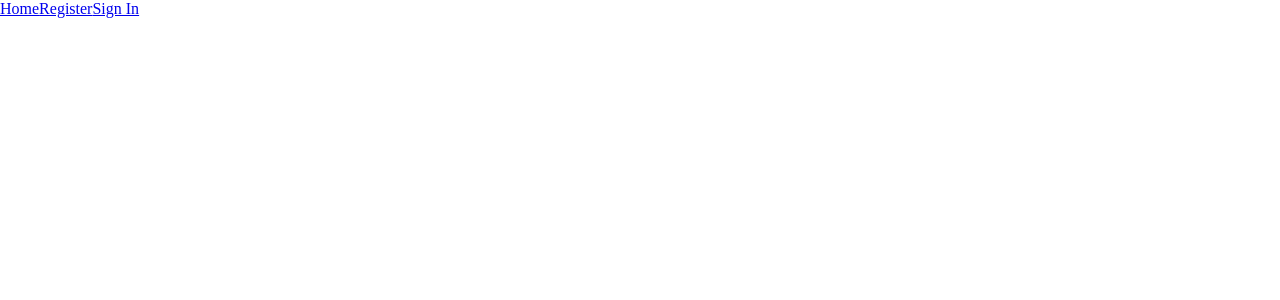
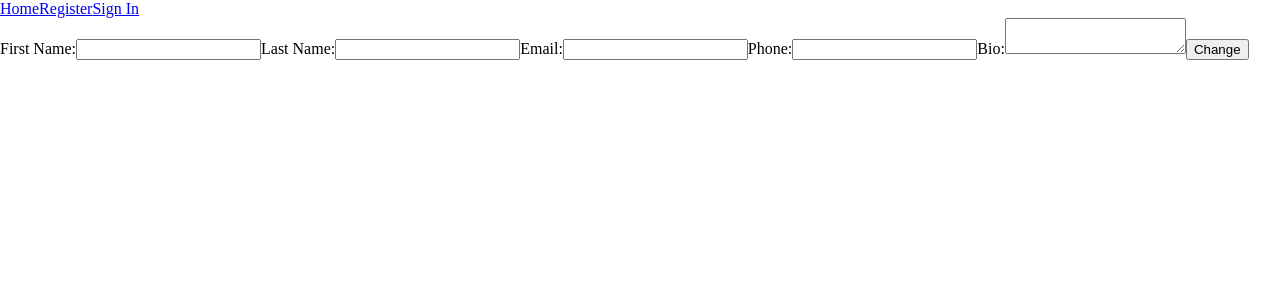
Before and after one commit to HawraAlaam/QuickSpot_frontend, a React (Vite) app: page /profile/edit/1 in a window 1280 px wide. Before the commit this address had no page. Shown: the top 300 px of the page. Built offline with nearby package versions, Linux system fonts and the light colour scheme; no server answers; the HTML template or start-up script is replaced by a standard one.

Commit message:
complete booking listing, delete

```diff
--- a/src/App.jsx
+++ b/src/App.jsx
@@ -15,6 +15,8 @@ import JobForm from "./pages/JobForm"
 import PlaceList from "./pages/PlaceListing"
 
 import "./App.css"
+import EditProfile from "./pages/EditProfile"
+import EditPassword from "./pages/EditPassword"
 import PlaceForm from "./pages/PlaceForm"
 import BookingListing from "./pages/BookingListing"
 import BookingConfirm from "./components/BookingConfirm"
@@ -47,7 +49,15 @@ const App = () => {
           <Route path="/" element={<Welcome />} />
           <Route path="/register" element={<Register />} />
           <Route path="/signin" element={<SignIn setUser={setUser} />} />
-          <Route path="/profile" element={<Profile user={user} />} />
+          <Route
+            path="/profile/:id"
+            element={<Profile user={user} setUser={setUser} />}
+          />
+          <Route
+            path="/profile/edit/:id"
+            element={<EditProfile user={user} setUser={setUser} />}
+          />
+          <Route path="/auth/update/:id" element={<EditPassword />} />
           <Route path="/home" element={<Home />} />
           <Route path="/jobList" element={<JobList />} />
           <Route path="/jobForm" element={<JobForm user={user} />} />
--- a/src/components/BookingConfirm.jsx
+++ b/src/components/BookingConfirm.jsx
@@ -1,9 +1,10 @@
-import { useParams } from "react-router-dom"
+import { Link, useNavigate, useParams } from "react-router-dom"
 import Client from "../services/api"
 import { useEffect, useState } from "react"
 
 const BookingConfirm = () => {
   const { bookingId } = useParams()
+  let navigate = useNavigate()
   const [booking, setBooking] = useState(null)
 
   useEffect(() => {
@@ -19,17 +20,21 @@ const BookingConfirm = () => {
 
     getBooking()
   }, [])
+
   const handleClick = async () => {
     await Client.delete(`/bookings/${bookingId}`)
+    navigate("/bookings")
   }
-  return (
+  return booking ? (
     <div className="booking-confirm">
+      <h3>{booking.place}</h3>
       <p>Are you sure you completed this booking?</p>
-
-      <button>Cancel</button>
+      <Link to={"/bookings"}>
+        <button>Cancel</button>
+      </Link>
       <button onClick={handleClick}>Yes</button>
     </div>
-  )
+  ) : null
 }
 
 export default BookingConfirm
--- a/src/components/Nav.jsx
+++ b/src/components/Nav.jsx
@@ -5,13 +5,13 @@ const Nav = ({ user, handleLogOut }) => {
     userOptions = (
       <>
         <h3>Welcome {user.name}!</h3>
+
         <Link to={"/home"}> Home </Link>
         <Link to={"/jobList"}> Jobs </Link>
 
         <Link onClick={handleLogOut} to="/">
           Sign Out
         </Link>
-
       </>
     )
   }
@@ -24,7 +24,9 @@ const Nav = ({ user, handleLogOut }) => {
   )
   return (
     <header>
+
       <Link to="/"></Link>
+
       <nav>{user ? userOptions : publicOptions}</nav>
     </header>
   )
--- a/src/pages/BookingListing.jsx
+++ b/src/pages/BookingListing.jsx
@@ -15,22 +15,11 @@ const BookingListing = () => {
         setBookings(response.data)
         console.log(response.data)
       } catch (error) {
-        console.error("Error fetching jobs:", error)
-      }
-    }
-
-    const getBooking = async () => {
-      try {
-        const response = await Client.get(`/bookings/${bookingId}`)
-        setBooking(response.data)
-        console.log(response.data)
-      } catch (error) {
-        console.error("Error fetching booking:", error)
+        console.error("Error fetching bookings:", error)
       }
     }
 
     getBookings()
-    getBooking()
   }, [])
 
   return (
@@ -45,12 +34,9 @@ const BookingListing = () => {
               <p>
                 {booking.from} to {booking.to}
               </p>
-              <Link to={`/bookings/${bookingId}`}>
+              <Link to={`/bookings/${booking._id}`}>
                 <button>Complete</button>
               </Link>
-              <form action="">
-                <button>Delete</button>
-              </form>
             </div>
           ))
         ) : (
--- /dev/null
+++ b/src/pages/EditPassword.jsx
@@ -0,0 +1,63 @@
+import { useEffect, useState } from "react"
+import { useNavigate, useParams } from "react-router-dom"
+import Client from "../services/api"
+
+const EditPassword = () => {
+  const { id } = useParams()
+  const [user, setUser] = useState([])
+  let navigate = useNavigate()
+  const initialState = {
+    oldPassword: "",
+    newPassword: "",
+  }
+
+  const [formValues, setFormValues] = useState(initialState)
+
+  useEffect(() => {
+    const getUser = async () => {
+      const response = await Client.get(`/profile/${id}`)
+      setUser(response.data)
+      console.log(response.data)
+    }
+    getUser()
+  }, [id])
+
+  const handleChange = (event) => {
+    setFormValues({ ...formValues, [event.target.name]: event.target.value })
+  }
+  const handleSubmit = async (event) => {
+    event.preventDefault()
+    const response = await Client.put(`auth/update/${id}`, {
+      newPassword: formValues.newPassword,
+      oldPassword: formValues.oldPassword,
+    })
+    setUser(response.data)
+    setFormValues(initialState)
+    navigate(`profile/edit/${id}`)
+  }
+
+  return (
+    <div className="password-form">
+      <form onSubmit={handleSubmit}>
+        <label htmlFor="oldPassword">Old Password:</label>
+        <input
+          type="password"
+          name="oldPassword"
+          onChange={handleChange}
+          value={formValues.oldPassword}
+        />
+
+        <label htmlFor="newPassword">New Password:</label>
+        <input
+          type="password"
+          name="newPassword"
+          onChange={handleChange}
+          value={formValues.newPassword}
+        />
+
+        <button>Change</button>
+      </form>
+    </div>
+  )
+}
+export default EditPassword
--- /dev/null
+++ b/src/pages/EditProfile.jsx
@@ -0,0 +1,82 @@
+import Client from "../services/api"
+import { useState, useEffect } from "react"
+import { useParams } from "react-router-dom"
+import { useNavigate } from "react-router-dom"
+
+const EditProfile = ({}) => {
+  const { id } = useParams()
+  const [user, setUser] = useState([])
+  let navigate = useNavigate()
+  useEffect(() => {
+    const getUser = async () => {
+      const response = await Client.get(`/profile/${id}`)
+      setUser(response.data)
+      console.log(response.data)
+    }
+    getUser()
+  }, [])
+
+  const handleChange = (event) => {
+    setUser({ ...user, [event.target.name]: event.target.value })
+  }
+  const handleSubmit = async (event) => {
+    event.preventDefault()
+    const response = await Client.put(`/profile/edit/${id}`, {
+      firstName: user.firstName,
+      lastName: user.lastName,
+      email: user.email,
+      mobileNumber: user.mobileNumber,
+      bio: user.bio,
+    })
+    setUser(response.data)
+    navigate(`/profile/${id}`)
+  }
+  return user ? (
+    <div>
+      <form onSubmit={handleSubmit}>
+        <label htmlFor="firstName">First Name:</label>
+        <input
+          type="text"
+          name="firstName"
+          value={user.firstName}
+          onChange={handleChange}
+        />
+
+        <label htmlFor="lastName">Last Name:</label>
+        <input
+          type="text"
+          name="lastName"
+          value={user.lastName}
+          onChange={handleChange}
+        />
+
+        <label htmlFor="email">Email:</label>
+        <input
+          type="text"
+          name="email"
+          value={user.email}
+          onChange={handleChange}
+        />
+
+        <label htmlFor="mobileNumber">Phone:</label>
+        <input
+          type="text"
+          name="mobileNumber"
+          value={user.mobileNumber}
+          onChange={handleChange}
+        />
+
+        <label htmlFor="bio">Bio:</label>
+        <textarea
+          name="bio"
+          value={user.bio}
+          onChange={handleChange}
+        ></textarea>
+
+        <button>Change</button>
+      </form>
+    </div>
+  ) : null
+}
+
+export default EditProfile
--- a/src/pages/Profile.jsx
+++ b/src/pages/Profile.jsx
@@ -1,19 +1,33 @@
-import { useEffect } from "react"
+import { useEffect, useState } from "react"
+import { Link } from "react-router-dom"
+import Client from "../services/api"
+import { useParams } from "react-router-dom"
 
-const Profile = ({ user }) => {
-  useEffect(() => {})
+const Profile = ({}) => {
+  const { id } = useParams()
+  const [user, setUser] = useState([])
+
+  useEffect(() => {
+    const getUser = async () => {
+      const response = await Client.get(`/profile/${id}`)
+      setUser(response.data)
+      console.log(response.data)
+    }
+    getUser()
+  }, [])
 
   return user ? (
     <div>
-      <img src="" alt="" />
-      <h4>First Name:</h4>
-      <h4>Last Name:</h4>
-      <h4>Email:</h4>
-      <h4>Bio:</h4>{" "}
+      <h4>First Name: {user.firstName} </h4>
+      <h4>Last Name: {user.lastName}</h4>
+      <h4>Email: {user.email} </h4>
+      <h4>Mobile: {user.mobileNumber} </h4>
+      <h4>Bio: {user.bio} </h4>
+      <Link to={`/profile/edit/${id}`}>
+        <button>Edit profile</button>
+      </Link>
     </div>
-  ) : (
-    <h1>No User</h1>
-  )
+  ) : null
 }
 
 export default Profile
```
